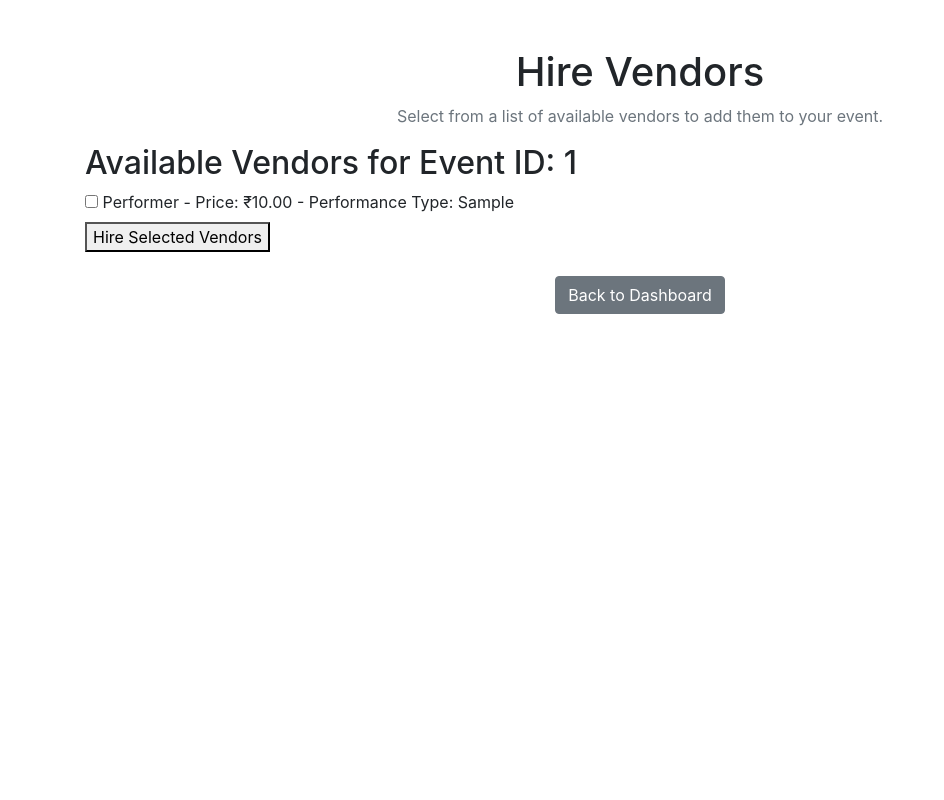
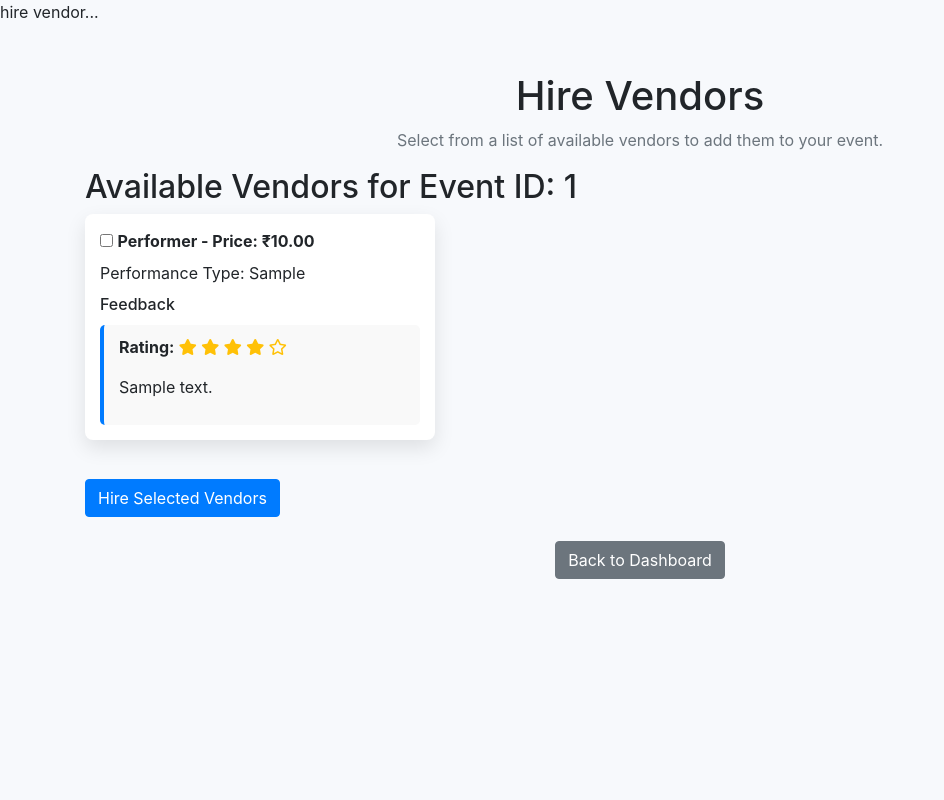
Before and after one commit to glife/EventEase, a Flask app: page /hire_vendors/1 in a window 1280 px wide. Shown: the whole page, without its empty margins (0-944 px from the left). Run offline with Flask 3, Linux system fonts and the light colour scheme; a user stored in the database is signed in; tables that the repository leaves empty hold one stand-in row (values such as "Sample post"); some libraries are stand-ins or nearby versions.

Commit message:
Project Done(hopefully)

```diff
--- a/main.py
+++ b/main.py
@@ -3,6 +3,7 @@ from flask_sqlalchemy import SQLAlchemy
 from flask_login import UserMixin, LoginManager, login_user, logout_user, login_required, current_user
 from werkzeug.security import generate_password_hash, check_password_hash
 from datetime import datetime
+from sqlalchemy import text
 
 app = Flask(__name__)
 
@@ -52,6 +53,8 @@ class Vendor(db.Model):
     BookingStatus = db.Column(db.Enum('Available', 'Booked', 'Pending'), nullable=False)
     VendorType = db.Column(db.Enum('performer', 'caterer', 'decorator'), nullable=False)
     PricePerHour = db.Column(db.Numeric(10, 2))
+    Feedbacks = db.relationship('Feedback', backref='vendor', lazy=True)
+
 
 class Decorator(db.Model):
     __tablename__ = 'decorator'
@@ -315,7 +318,7 @@ def create_event():
 
 
 @app.route('/hire_vendors/<int:event_id>', methods=['GET', 'POST'])
-@login_required  # Ensure only logged-in users can hire vendors
+@login_required
 def hire_vendors(event_id):
     # Fetch the event and its budget
     event = Event.query.get(event_id)
@@ -324,43 +327,32 @@ def hire_vendors(event_id):
         return redirect(url_for('organizer_dashboard'))
 
     if request.method == 'POST':
-        # Get the selected vendor IDs from the form
         selected_vendor_ids = request.form.getlist('vendor_ids')
-
-        # List to keep track of successful bookings and total cost
         successful_bookings = []
         total_cost = 0
 
-        # Calculate the cumulative cost of selected vendors
         for vendor_id in selected_vendor_ids:
             vendor = Vendor.query.filter_by(UserID=vendor_id).first()
             if vendor:
-                # Check if vendor is already booked
                 if vendor.BookingStatus == 'Booked':
                     flash(f"Vendor {vendor_id} is already booked.", "warning")
                     continue
-
-                # Add vendor's price to the total cost
                 total_cost += vendor.PricePerHour
 
-        # Check if the total cost exceeds the event budget
         if total_cost > event.Budget:
             flash("Hiring these vendors would exceed the event's budget. Please adjust your selection.", "danger")
             return redirect(url_for('hire_vendors', event_id=event_id))
 
-        # Book vendors if within budget
         for vendor_id in selected_vendor_ids:
             vendor = Vendor.query.filter_by(UserID=vendor_id).first()
             if vendor:
                 vendor.BookingStatus = 'Booked'
-                db.session.commit()  # Commit status change
-
-                # Create an entry in the EventVendor table
+                db.session.commit()
                 event_vendor_entry = EventVendor(EventID=event_id, VendorID=vendor.UserID)
                 db.session.add(event_vendor_entry)
                 successful_bookings.append(vendor.UserID)
 
-        db.session.commit()  # Commit all changes
+        db.session.commit()
 
         if successful_bookings:
             flash("Vendors hired successfully!", "success")
@@ -369,20 +361,17 @@ def hire_vendors(event_id):
 
         return redirect(url_for('organizer_dashboard'))
 
-    # Query to get available vendors (not booked)
+    # Fetch available vendors and organize feedbacks for each
     vendors = Vendor.query.filter(Vendor.BookingStatus == 'Available').all()
-
-    # Create a list to hold the vendor data with their specific attributes
     vendor_list = []
     for vendor in vendors:
         vendor_data = {
             'UserID': vendor.UserID,
             'BookingStatus': vendor.BookingStatus,
             'VendorType': vendor.VendorType,
-            'PricePerHour': vendor.PricePerHour
+            'PricePerHour': vendor.PricePerHour,
+            'Feedbacks': []  # Placeholder for feedbacks
         }
-
-        # Retrieve specific attributes based on vendor type
         if vendor.VendorType == 'performer':
             performer = Performer.query.filter_by(VendorID=vendor.UserID).first()
             if performer:
@@ -396,9 +385,18 @@ def hire_vendors(event_id):
             if decorator:
                 vendor_data['DecorationStyle'] = decorator.DecorationStyle
 
+        # Retrieve feedbacks for the specific vendor
+        feedbacks = Feedback.query.filter_by(VendorID=vendor.UserID).all()
+        for feedback in feedbacks:
+            vendor_data['Feedbacks'].append({
+                'Rating': feedback.Rating,
+                'Review': feedback.Review
+            })
+
         vendor_list.append(vendor_data)
 
     return render_template('hire_vendors.html', vendors=vendor_list, event_id=event_id, event_budget=event.Budget)
+
 
 @app.route('/update_event/<int:event_id>', methods=['GET', 'POST'])
 @login_required
@@ -502,6 +500,14 @@ def event_logs():
     logs = EventLog.query.all()  # Fetch all logs
     return render_template('event_logs.html', logs=logs)
 
+@app.route('/event_vendor_details')
+def event_vendor_details():
+    # Fetch the data using raw SQL
+    event_vendor_data = db.session.execute(text("SELECT * FROM EventVendorDetails")).fetchall()
+
+    # Pass the data directly to the HTML template
+    return render_template("event_vendor_details.html", event_vendor_data=event_vendor_data)
+
 @app.route('/my_bookings', methods=['GET'])
 @login_required
 def my_bookings():
--- a/templates/hire_vendors.html
+++ b/templates/hire_vendors.html
@@ -1,18 +1,57 @@
-<!DOCTYPE html>
+hire vendor...<!DOCTYPE html>
 <html lang="en">
 <head>
     <meta charset="UTF-8">
     <meta name="viewport" content="width=device-width, initial-scale=1.0">
     <title>EventEase - Hire Vendors</title>
     <link rel="stylesheet" href="https://stackpath.bootstrapcdn.com/bootstrap/4.5.2/css/bootstrap.min.css">
+    <link rel="stylesheet" href="https://cdnjs.cloudflare.com/ajax/libs/font-awesome/5.15.1/css/all.min.css">
     <style>
+        body {
+            background-color: #f7f9fc;
+        }
         .vendor-card {
             box-shadow: 0px 8px 20px rgba(0, 0, 0, 0.1);
             transition: all 0.3s ease;
+            padding: 15px;
+            margin-bottom: 15px;
+            border-radius: 8px;
+            background-color: #ffffff;
         }
         .vendor-card:hover {
             transform: translateY(-5px);
             box-shadow: 0px 12px 25px rgba(0, 0, 0, 0.15);
+        }
+        .feedback-section {
+            margin-top: 10px;
+        }
+        .feedback-item {
+            background-color: #f9f9f9;
+            padding: 10px 15px;
+            border-left: 4px solid #007bff;
+            margin-top: 10px;
+            border-radius: 5px;
+        }
+        .feedback-list.expanded .feedback-item {
+            display: block;
+        }
+        .feedback-list .feedback-item {
+            display: none;
+        }
+        .feedback-list.expanded .feedback-item,
+        .feedback-list .feedback-item:nth-child(-n+3) {
+            display: block;
+        }
+        .toggle-button {
+            font-size: 0.9rem;
+            color: #007bff;
+            cursor: pointer;
+            padding: 0;
+            background: none;
+            border: none;
+        }
+        .star-rating i {
+            color: #ffc107;
         }
     </style>
 </head>
@@ -21,24 +60,61 @@
         <h1 class="text-center">Hire Vendors</h1>
         <p class="text-center text-muted">Select from a list of available vendors to add them to your event.</p>
         <h2>Available Vendors for Event ID: {{ event_id }}</h2>
+
         {% if vendors %}
             <form method="POST">
+                <div class="row">
                     {% for vendor in vendors %}
-                    <div>
-                        <input type="checkbox" name="vendor_ids" value="{{ vendor.UserID }}">
-                        <label>
+                        <div class="col-md-4">
+                            <div class="vendor-card">
+                                <input type="checkbox" name="vendor_ids" value="{{ vendor.UserID }}" id="vendor{{ vendor.UserID }}">
+                                <label for="vendor{{ vendor.UserID }}" class="font-weight-bold">
                                     {{ vendor.VendorType.capitalize() }} - Price: ₹{{ vendor.PricePerHour }}
+                                </label>
+                                <p class="mb-1">
                                     {% if vendor.VendorType == 'performer' %}
-                                - Performance Type: {{ vendor.PerformanceType }}
+                                        Performance Type: {{ vendor.PerformanceType }}
                                     {% elif vendor.VendorType == 'caterer' %}
-                                - Cuisine Type: {{ vendor.CuisineType }}
+                                        Cuisine Type: {{ vendor.CuisineType }}
                                     {% elif vendor.VendorType == 'decorator' %}
-                                - Decoration Style: {{ vendor.DecorationStyle }}
+                                        Decoration Style: {{ vendor.DecorationStyle }}
                                     {% endif %}
-                        </label>
+                                </p>
+
+                                <!-- Feedback Section -->
+                                <div class="feedback-section">
+                                    <h6>Feedback</h6>
+                                    {% if vendor.Feedbacks %}
+                                        <div class="feedback-list" id="feedback-list-{{ vendor.UserID }}">
+                                            {% for feedback in vendor.Feedbacks %}
+                                                <div class="feedback-item">
+                                                    <p>
+                                                        <strong>Rating:</strong>
+                                                        <span class="star-rating">
+                                                            {% for i in range(feedback.Rating) %}
+                                                                <i class="fas fa-star"></i>
+                                                            {% endfor %}
+                                                            {% for i in range(5 - feedback.Rating) %}
+                                                                <i class="far fa-star"></i>
+                                                            {% endfor %}
+                                                        </span>
+                                                    </p>
+                                                    <p>{{ feedback.Review }}</p>
                                                 </div>
                                             {% endfor %}
-                <button type="submit">Hire Selected Vendors</button>
+                                        </div>
+                                        {% if vendor.Feedbacks|length > 3 %}
+                                            <button type="button" class="toggle-button" onclick="toggleFeedback('{{ vendor.UserID }}')">View More</button>
+                                        {% endif %}
+                                    {% else %}
+                                        <p>No feedback available.</p>
+                                    {% endif %}
+                                </div>
+                            </div>
+                        </div>
+                    {% endfor %}
+                </div>
+                <button type="submit" class="btn btn-primary mt-4">Hire Selected Vendors</button>
             </form>
         {% else %}
             <p>No available vendors for this event type.</p>
@@ -51,5 +127,13 @@
 
     <script src="https://code.jquery.com/jquery-3.5.1.slim.min.js"></script>
     <script src="https://stackpath.bootstrapcdn.com/bootstrap/4.5.2/js/bootstrap.min.js"></script>
+    <script>
+        function toggleFeedback(vendorId) {
+            const feedbackList = document.getElementById('feedback-list-' + vendorId);
+            feedbackList.classList.toggle('expanded');
+            const button = document.querySelector(#feedback-list-${vendorId} + .toggle-button);
+            button.textContent = feedbackList.classList.contains('expanded') ? 'View Less' : 'View More';
+        }
+    </script>
 </body>
 </html>
```
Also changed, not shown: templates/event_vendor_details.html (added, +43 -0 lines), templates/organizer.html (+13 -8 lines). Lines whose indentation alone changed are shown as unchanged.
